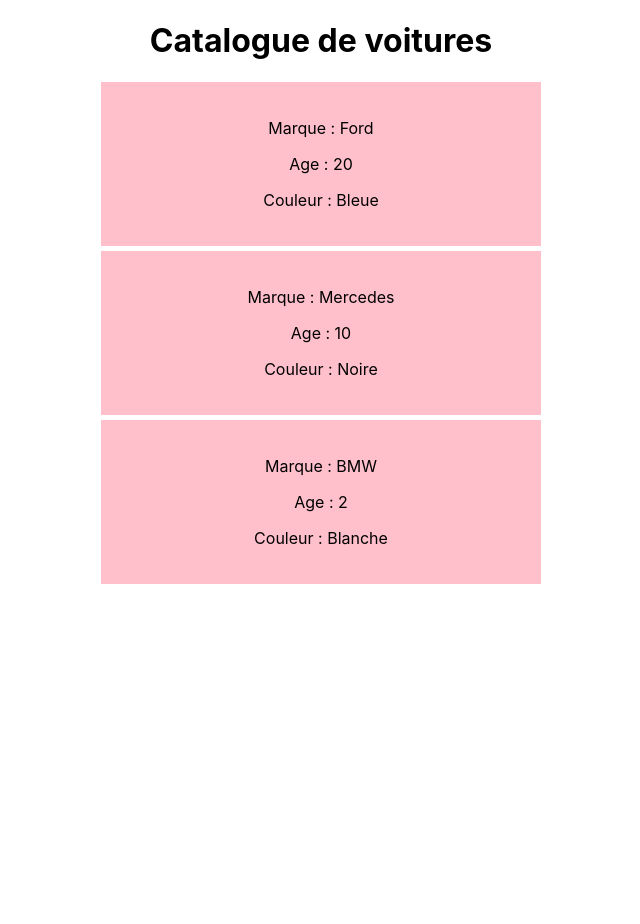
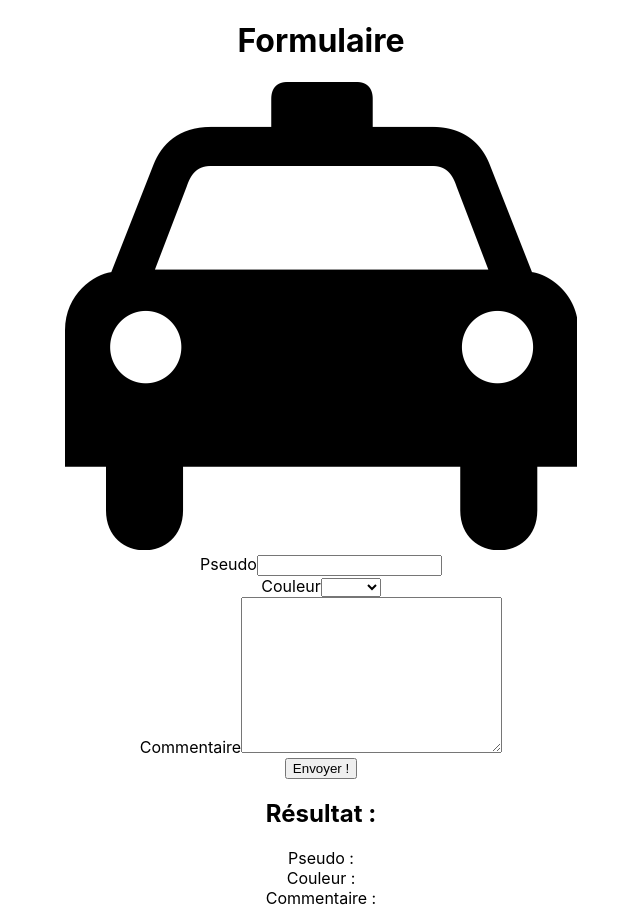
Before and after one commit to JimmySene/ReactTest, a React (Create React App) app: page / in a window 1280 px wide. Shown: the whole page, without its empty margins (319-959 px from the left). Before the commit the page ends 800 px from the top, so only its background shows below. Built offline with nearby package versions, Linux system fonts and the light colour scheme.

Commit message:
Adding image and form

```diff
--- a/src/App.js
+++ b/src/App.js
@@ -1,12 +1,13 @@
 import React, {Component} from 'react';
 import './App.css';
 import MyCars from './components/MyCars';
+import Form from './components/Form';
 
 class App extends Component {
   render() {
     return (
       <div className="App">
-        <MyCars />
+        <Form />
       </div>
     );
   }
--- /dev/null
+++ b/src/components/Form.js
@@ -0,0 +1,71 @@
+import React from 'react';
+import Car from '../car.png';
+
+class Form extends React.Component {
+
+    state = {
+        username: '',
+        color: '',
+        comment: '',
+        colors: ["", "blue", "yellow", "green", "red", "black"]
+    }
+
+    handlePseudo = e => {
+        this.setState({
+           username: e.target.value
+        })
+    }
+
+    handleColor = e => {
+        this.setState({
+            color: e.target.value
+        })
+    }
+
+    handleComment = e => {
+        this.setState({
+            comment: e.target.value
+        })
+    }
+
+    handleForm = e => {
+        e.preventDefault();
+        console.log("Formulaire envoyé !", this.state)
+    }
+
+    render() {
+        return(
+            <div>
+                <h1>Formulaire</h1>
+                <img src={Car} alt=""/>
+                <form onSubmit={this.handleForm}>
+                    <div>
+                        <label>Pseudo</label>
+                        <input id="for" type="text" value={this.state.username} onChange={this.handlePseudo}/>
+                    </div>
+                    <div>
+                        <label>Couleur</label>
+                        <select name="color" id="color" onChange={this.handleColor}>
+                            { this.state.colors.map((color, index) => {
+                                return <option key={index} value={color}>{color}</option>
+                            }) }
+                        </select>
+                    </div>
+                    <div>
+                        <label>Commentaire</label>
+                        <textarea name="comment" id="comment" cols="30" rows="10" value={this.state.comment} onChange={this.handleComment}></textarea>
+                    </div>
+                    <input type="submit" value="Envoyer !"/>
+                </form>
+                <div>
+                    <h2>Résultat :</h2>
+                    <p>Pseudo : {this.state.username}<br/>
+                    Couleur : {this.state.color}<br />
+                    Commentaire : {this.state.comment}</p>
+                </div>
+            </div>
+        );
+    }
+}
+
+export default Form;
```
Also changed, not shown: src/car.png (added).
